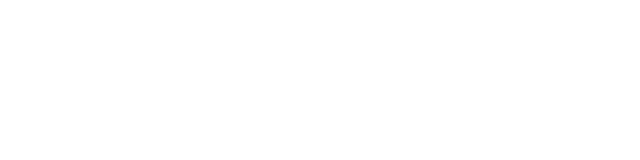
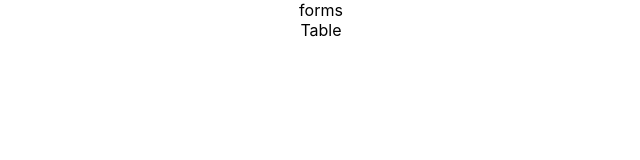
Before and after one commit to Fausio/react.producs.font, a React (Create React App) app: page / in a window 1280 px wide. Shown: the top 160 px of the page, without its empty margins (319-959 px from the left). Built offline with nearby package versions, Linux system fonts and the light colour scheme.

Commit message:
call components

```diff
--- a/src/App.js
+++ b/src/App.js
@@ -5,7 +5,8 @@
 function App() {
   return (
     <div className="App">
-
+      <Form />
+      <Table />
     </div>
   );
 }
```
